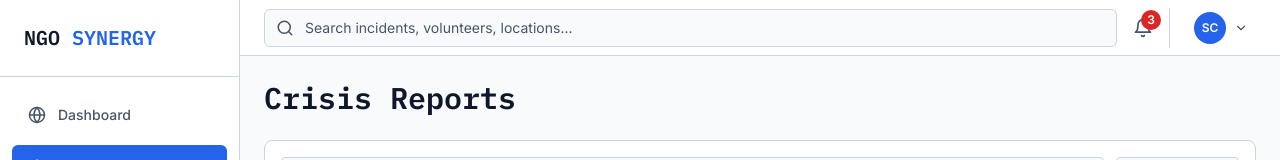
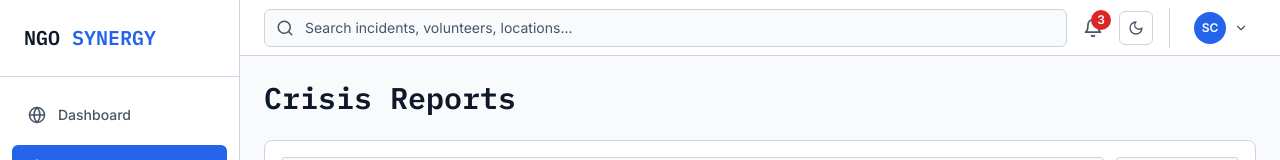
Before and after one commit to STIWARTs/NGOSynergy-GSC26, a React (Vite) app: page /crisis in a window 1280 px wide. Shown: the top 160 px of the page. Built offline with nearby package versions, Linux system fonts and the light colour scheme; sample sign-in values are in the browser's storage.

Commit message:
feat: add theme toggle button to top bar
- Add Sun and Moon icons for theme switching
- Implement theme toggle functionality
- Store theme preference in localStorage
- Add hover effects with darker background on hover
- Improve menu navigation styling

```diff
--- a/src/components/layout/TopBar.tsx
+++ b/src/components/layout/TopBar.tsx
@@ -1,9 +1,17 @@
-import { useState } from 'react'
-import { Search, Bell, ChevronDown, LogOut, Settings } from 'lucide-react'
+import { useEffect, useState } from 'react'
+import { Search, Bell, ChevronDown, LogOut, Settings, Moon, Sun } from 'lucide-react'
 
 export default function TopBar() {
   const [unreadCount] = useState(3)
   const [menuOpen, setMenuOpen] = useState(false)
+  const [theme, setTheme] = useState<'dark' | 'light'>(
+    (document.documentElement.getAttribute('data-theme') as 'dark' | 'light') || 'dark'
+  )
+
+  useEffect(() => {
+    document.documentElement.setAttribute('data-theme', theme)
+    localStorage.setItem('theme', theme)
+  }, [theme])
 
   return (
     <div className="h-14 bg-surface border-b border-border flex items-center px-6 gap-4 fixed top-0 left-60 right-0 z-40">
@@ -25,11 +33,19 @@ export default function TopBar() {
             </div>
           )}
         </div>
+        <button
+          onClick={() => setTheme((prev) => (prev === 'dark' ? 'light' : 'dark'))}
+          className="p-2 rounded-md border border-border text-text-muted hover:text-text-primary hover:border-action hover:bg-hover transition-colors"
+          aria-label="Toggle theme"
+          title="Toggle theme"
+        >
+          {theme === 'dark' ? <Sun size={16} /> : <Moon size={16} />}
+        </button>
 
         <div className="flex items-center gap-2 pl-4 border-l border-border">
           <button
             onClick={() => setMenuOpen((prev) => !prev)}
-            className="flex items-center gap-2 hover:bg-base rounded-md px-2 py-1"
+            className="flex items-center gap-2 hover:bg-hover rounded-md px-2 py-1"
           >
             <div className="w-8 h-8 bg-action rounded-full flex items-center justify-center text-white text-xs font-semibold cursor-pointer hover:bg-blue-700 transition-colors">
               SC
@@ -38,7 +54,7 @@ export default function TopBar() {
           </button>
           {menuOpen && (
             <div className="absolute right-6 top-14 w-44 bg-surface border border-border rounded-md shadow-lg z-50">
-              <button className="w-full text-left px-3 py-2 text-sm text-text-primary hover:bg-base flex items-center gap-2">
+              <button className="w-full text-left px-3 py-2 text-sm text-text-primary hover:bg-hover flex items-center gap-2">
                 <Settings size={14} />
                 Settings
               </button>
@@ -47,7 +63,7 @@ export default function TopBar() {
                   localStorage.removeItem('authToken')
                   window.location.href = '/login'
                 }}
-                className="w-full text-left px-3 py-2 text-sm text-text-primary hover:bg-base flex items-center gap-2"
+                className="w-full text-left px-3 py-2 text-sm text-text-primary hover:bg-hover flex items-center gap-2"
               >
                 <LogOut size={14} />
                 Logout
```
